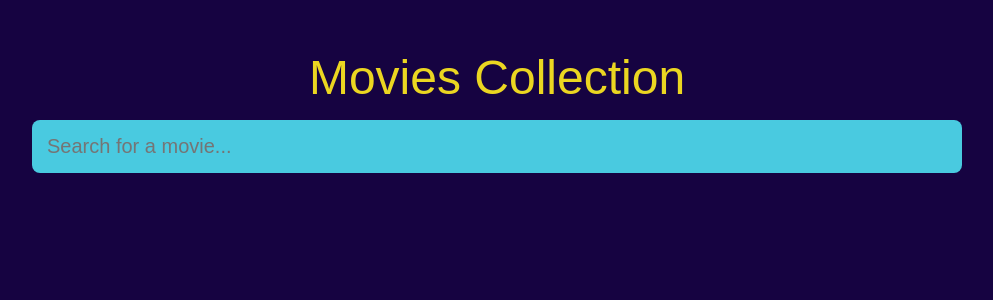
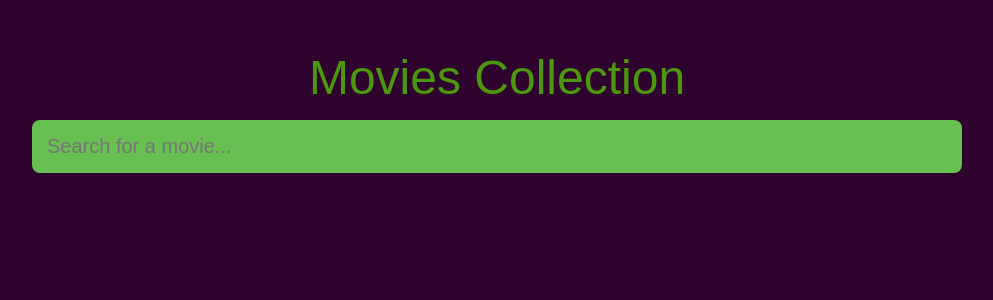
Before and after one commit to Maha-91/MoviesDatabase, a React (Create React App) app in the folder react-moviesdb-app/: page / in a window 1280 px wide. Shown: the top 300 px of the page, without its empty margins (143-1136 px from the left). Built offline with nearby package versions, Linux system fonts and the light colour scheme.

Commit message:
added features to index.css

```diff
--- a/react-moviesdb-app/src/index.css
+++ b/react-moviesdb-app/src/index.css
@@ -6,7 +6,7 @@
 
 body {
   font-family: "montserrat", sans-serif;
-  background-color: #160341;
+  background-color: #2e032e;
 }
 
 header {
@@ -14,7 +14,7 @@ header {
 }
 
 header h1 {
-  color: rgb(235, 214, 33);
+  color: rgb(76, 151, 14);
   font-size: 48px;
   font-weight: 500;
   text-align: center;
@@ -39,10 +39,10 @@ section {
   outline: none;
   background: none;
 
-  background-color: rgb(73, 202, 224);
+  background-color: rgb(104, 192, 82);
   border-radius: 8px;
 
-  color: #010116e0;
+  color: #33032be0;
   font-size: 20px;
   font-weight: 300;
 
@@ -50,7 +50,7 @@ section {
 }
 
 .searchbox:focus {
-  box-shadow: 0px 0px 8px 3px #4484c4;
+  box-shadow: 0px 0px 8px 3px #17c73d;
 }
 
 .results {
```
